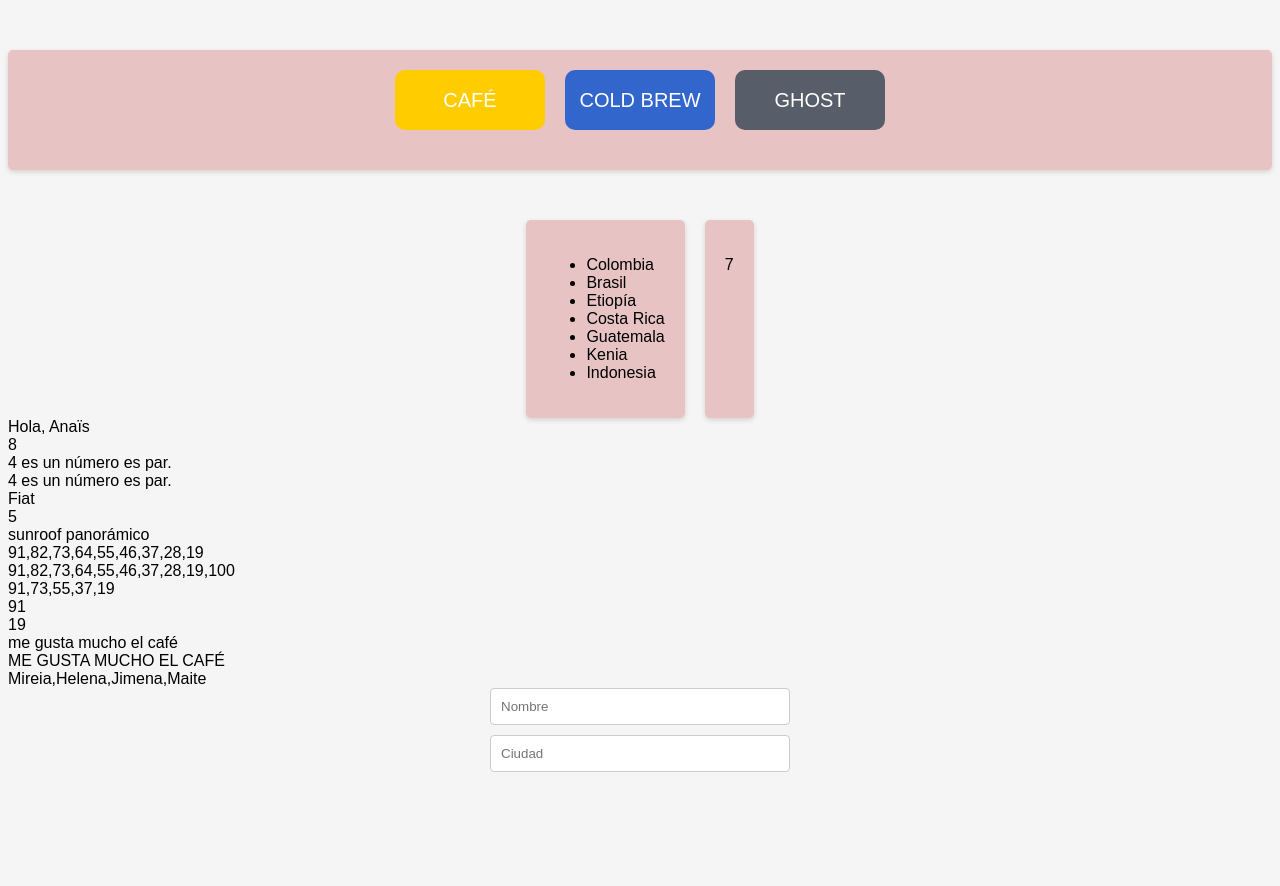
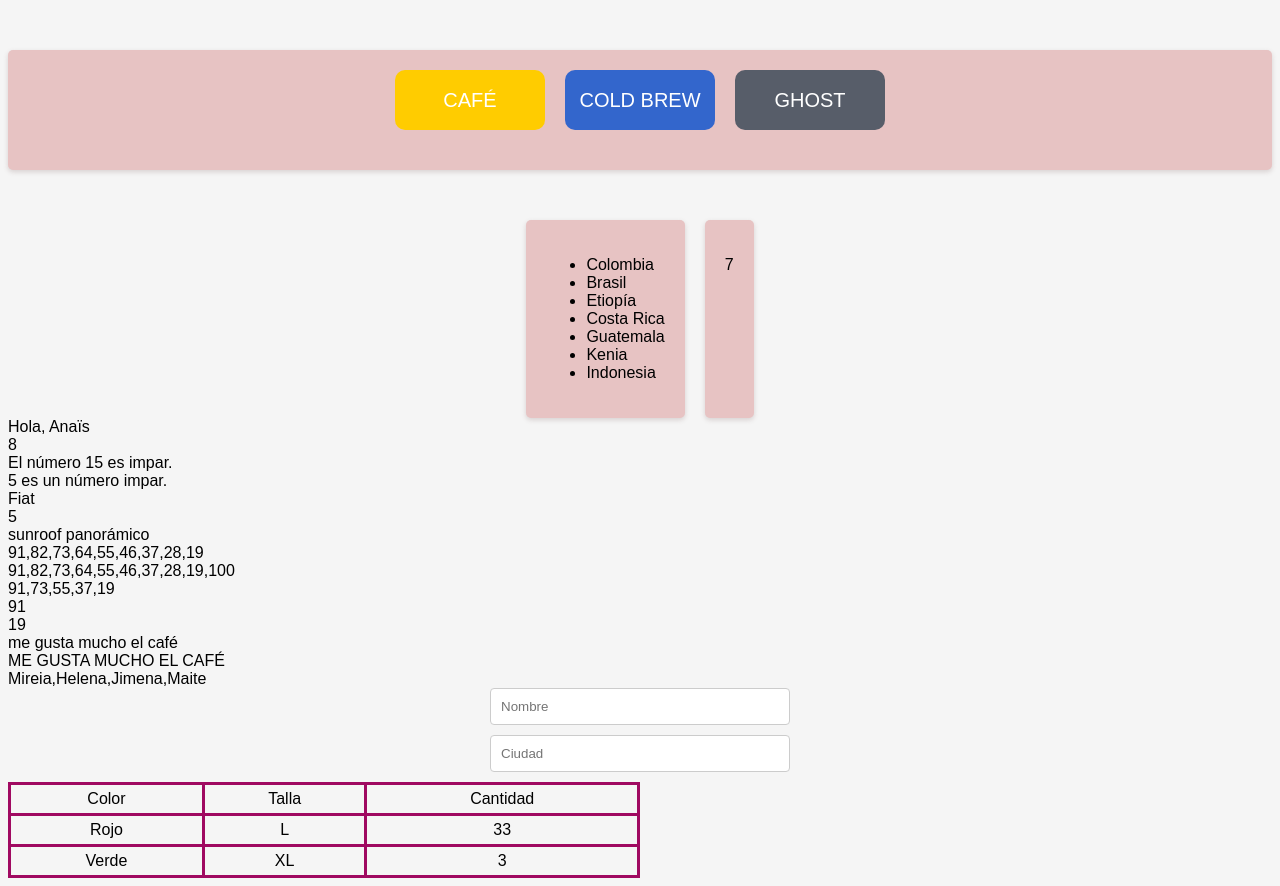
Before and after one commit to Anais-RV/PrimerosPasosJavaScript, a plain HTML site: page index.html in a window 1280 px wide. Before the commit the page ends 800 px from the top, so only its background shows below. Drawn offline with Linux system fonts and the light colour scheme.

Commit message:
Exercises until array objets

```diff
--- a/index.html
+++ b/index.html
@@ -29,6 +29,8 @@
             <p id="count"></p>
         </div>
     </div>
+    <div id="container-table"></div>
+    <div id="container-table-2"></div>
 <script src="script.js"></script>
 </body>
 </html>
--- a/script.js
+++ b/script.js
@@ -60,26 +60,26 @@ sumar(3, 5);
 
 function par (numero) {
    let paroimpar = numero %2 === 0;
-   let resultado = "El número " + numero + " es " + (paroimpar? "par." : "impar.");
+   let resultado = ("El número " + numero + " es " + (paroimpar? "par." : "impar."));
    console.log(resultado);
    document.write(resultado + "<br>");
 }
 
-par (4);
+par (15);
 
 // Con condicionales
 
-function par(numero) {
+function paroimpar (numero) {
     if (numero % 2 === 0) {
-      console.log(numero + " es un número es par.");
-      document.write(numero + " es un número es par." + "<br>");
+      console.log(numero + " es un número par.");
+      document.write(numero + " es un número par." + "<br>");
     } else {
-      console.log(numero + " es un número es impar.");
-      document.write(numero + "es un número es impar." + "<br>");
+      console.log(numero + " es un número impar.");
+      document.write(numero + " es un número impar." + "<br>");
     }
   }
 
-  par(4);
+  paroimpar(5);
 
 
 // Crear un objeto carro haciendo la abstracción de sus atributos y un objeto anidado.
@@ -321,7 +321,48 @@ form.appendChild(input2);
 document.body.appendChild(form);
 
 //Crea los nodos necesarios para imprimir una tabla.
+
+//Creo dos bucles anidados de forma que el primero me genera las filas y con el segundo voy iterando para crear las celdas conformando así la tabla de cuantas filas/columnas necesite.
+// Utilizo una matriz para asignarle en las iteraciones el contenido de las celdas, datos.
+
+let tableContainer = document.getElementById("table-container"); //tomamos el contenedor creado en html
+
+let table = document.createElement("table"); //creamos una tabla
+table.classList.add("table"); //le asignamos la clase table -> css
+
+let tableBody = document.createElement("tbody"); //creamos el cupero de la tabla donde irán filas y columnas
+
+let data = [ // Matriz para introducir de forma dinámica los datos en la tabla
+  ["Color", "Talla", "Cantidad"],
+  ["Rojo", "L", "33"],
+  ["Verde", "XL", "3"]
+];
+
+for (let i = 0; i < data.length; i++) { //Iteramos sobre la matriz para crear las filas de la tabla, cada iteración, un elemento.
+  let rowElement = document.createElement("tr");
+
+  for (let j = 0; j < data[i].length; j++) { // Iteramos sobre los elementos para crear las celdas
+    let cell = document.createElement("td");
+    let text = document.createTextNode(data[i][j]); //
+    cell.appendChild(text);
+    rowElement.appendChild(cell);
+  }
+
+  tableBody.appendChild(rowElement);
+}
+
+table.appendChild(tableBody);
+document.body.appendChild(table);
+
+
 //Crea array de objetos 10 objetos con su respectivos key:value. Cada objeto deberá tener las siguientes keys:
 //id, name, status, species, type, gender
 //El value de cada key lo asignas tú
 //Imprime cada elemento del objeto dentro de la tabla que creaste anteriormente.
+
+//let datatable = [
+//  {id: 1, name:"Las Nubes", origen:"Nicaragua", variedad:"Caturra", método:"Lavado"}
+//  {id: 2, name:"Swiss Water", origen:"Colombia", variedad:"Caturra", método:"Lavado"}
+//  {id: 3, name:"Ruanda Baho", origen:"Karambo", variedad:"Bourbon", método:"Lavado"}
+
+//];
--- a/style.css
+++ b/style.css
@@ -120,3 +120,18 @@ form {
     border-radius: 4px;
     cursor: pointer;
   }
+
+  .table {
+    border-collapse: collapse;
+    width: 50%;
+  }
+
+  .table th, .table td {
+    border: 3px solid rgb(160, 9, 97);
+    padding: 5px;
+    text-align: center;
+  }
+
+  .table th {
+    background-color: #f2f2f2;
+  }
```
